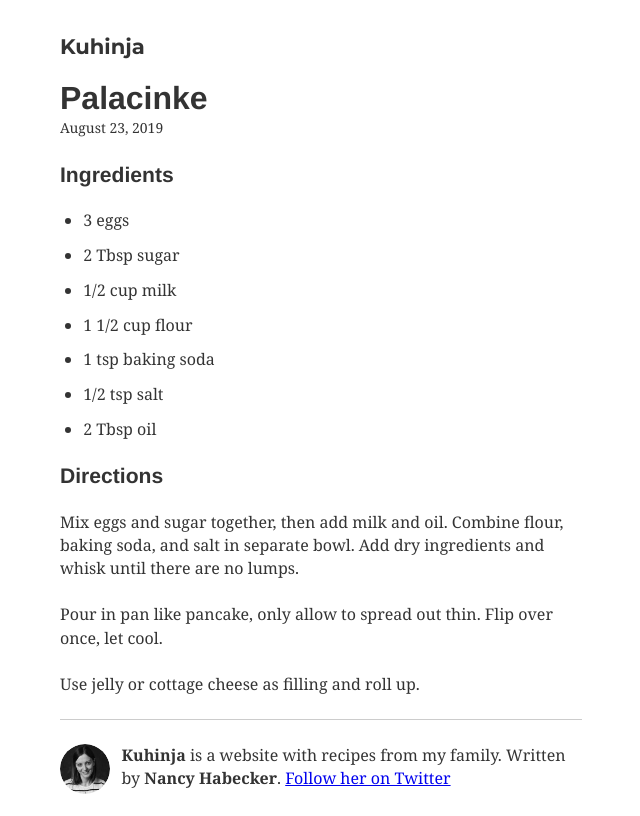
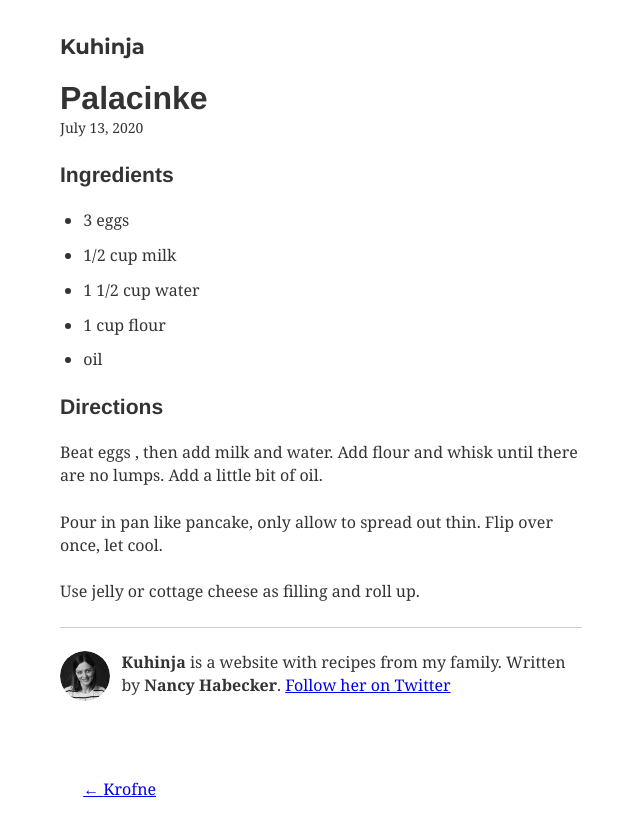
Before and after one commit to nancyhabecker/kuhinja, a Gatsby site: page /palacinke/ in a window 1280 px wide. Shown: the top 816 px of the page, without its empty margins (319-959 px from the left). Built offline with nearby package versions, Linux system fonts and the light colour scheme; Gatsby itself is replaced by a stand-in of ours; some packages are replaced by stand-ins of ours; what typography-theme-stow-lake would draw is missing.

Commit message:
Update index.md

```diff
--- a/content/blog/palacinke/index.md
+++ b/content/blog/palacinke/index.md
@@ -1,22 +1,20 @@
 ---
 title: "Palacinke"
-date: "2019-08-23T23:00:00.000Z"
+date: "2020-07-13T23:00:00.000Z"
 description: "A childhood favorite."
 ---
 
 ### Ingredients
 
 - 3 eggs
-- 2 Tbsp sugar
 - 1/2 cup milk
-- 1 1/2 cup flour
-- 1 tsp baking soda
-- 1/2 tsp salt
-- 2 Tbsp oil
+- 1 1/2 cup water
+- 1 cup flour
+- oil
 
 ### Directions
 
-Mix eggs and sugar together, then add milk and oil. Combine flour, baking soda, and salt in separate bowl. Add dry ingredients and whisk until there are no lumps.
+Beat eggs , then add milk and water. Add flour and whisk until there are no lumps. Add a little bit of oil.
 
 Pour in pan like pancake, only allow to spread out thin. Flip over once, let cool.
 
```
